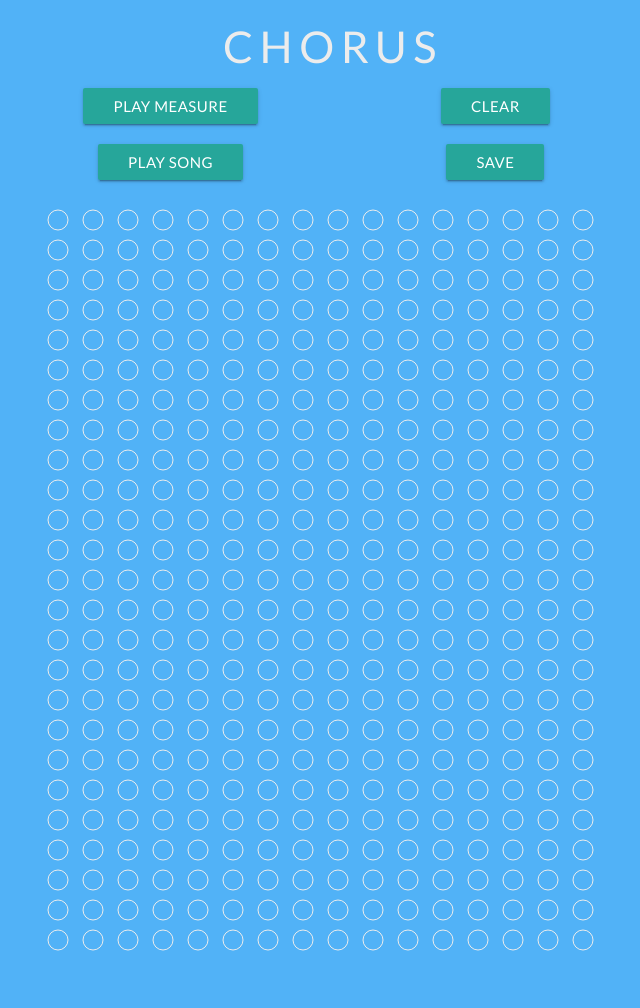
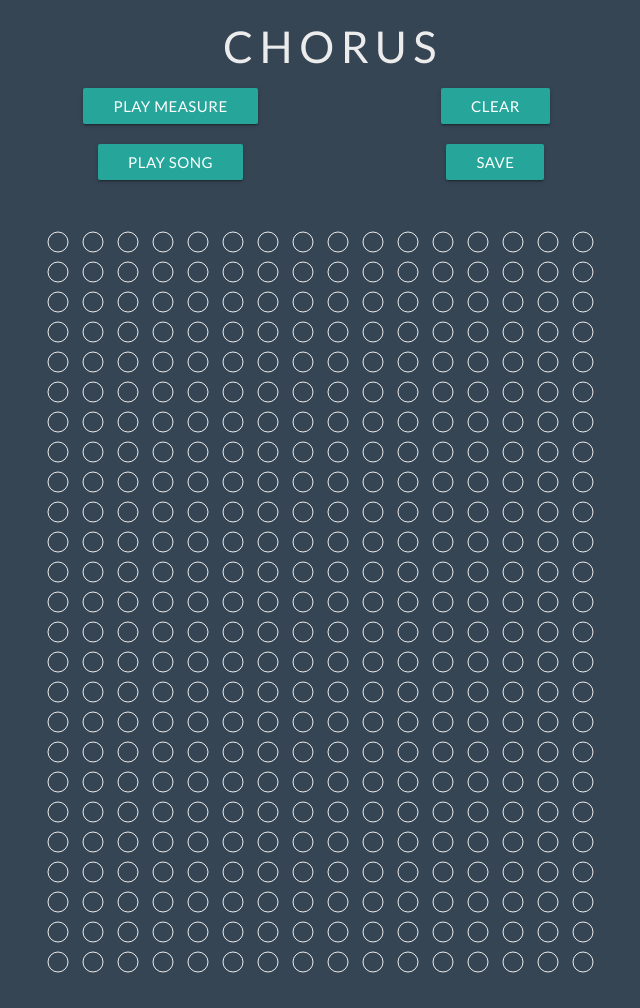
Before and after one commit to lzhang124/chorus, a Flask app: page / in a window 1280 px wide. Shown: the whole page, without its empty margins (307-947 px from the left). Before the commit the page ends 951 px from the top, so only its background shows below. Run offline with Flask 2, Linux system fonts and the light colour scheme; data that the repository does not hold is empty; some libraries are stand-ins or nearby versions.

Commit message:
tiny things

```diff
--- a/static/css/style.css
+++ b/static/css/style.css
@@ -1,6 +1,6 @@
 body {
 	font-family: 'Lato', sans-serif;
-	background: #51b2f7;
+	background: #354554;
 	color: #ececec;
 }
 
@@ -11,6 +11,10 @@ body {
 .container h3.title {
 	text-transform: uppercase;
 	letter-spacing: .15em;
+}
+
+#lines, #dots {
+	display: inline-block;
 }
 
 .dot {
--- a/static/js/main.js
+++ b/static/js/main.js
@@ -98,7 +98,7 @@ function dotClick(d, i) {
   var current = d3.select(this);
   current.classed("dot-selected", !current.classed("dot-selected"));
 
-  //insert or delete if necessary
+  // insert or delete if necessary
   var exists = selected[d.row].filter((elems) => { return elems[0] === d.col; });
   if (exists.length === 0) {
     selected[d.row].push([d.col, d.col]);
@@ -161,7 +161,6 @@ function drawRect(selection) {
               }
             })
 }
-
 
 function clearNotes() {
   svg.selectAll(".dot-selected")
--- a/templates/index.html
+++ b/templates/index.html
@@ -22,6 +22,7 @@
       </div>
     </div>
   </div>
+  <div class="container" id="lines"></div>
 	<div class="container" id="dots"></div>
   </div>
 </body>
```
